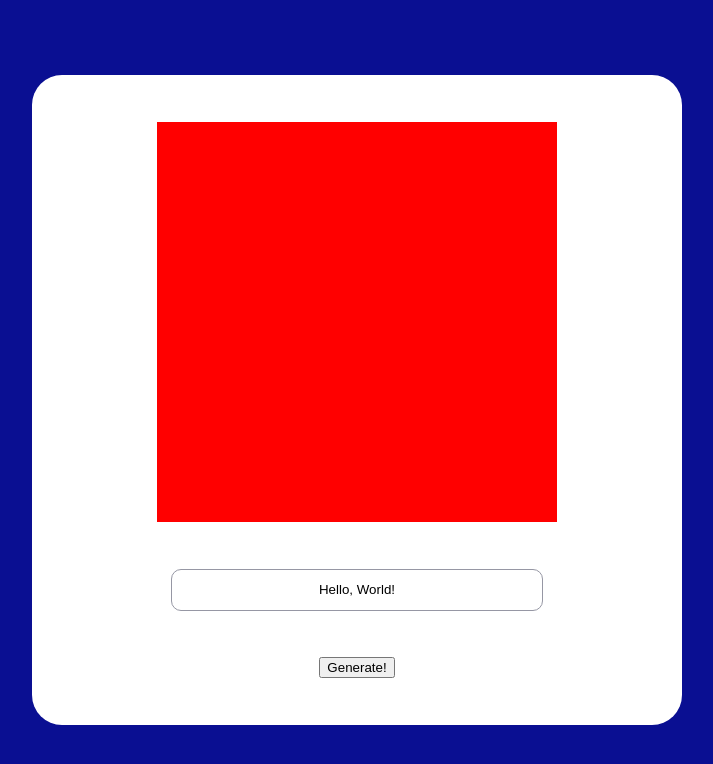
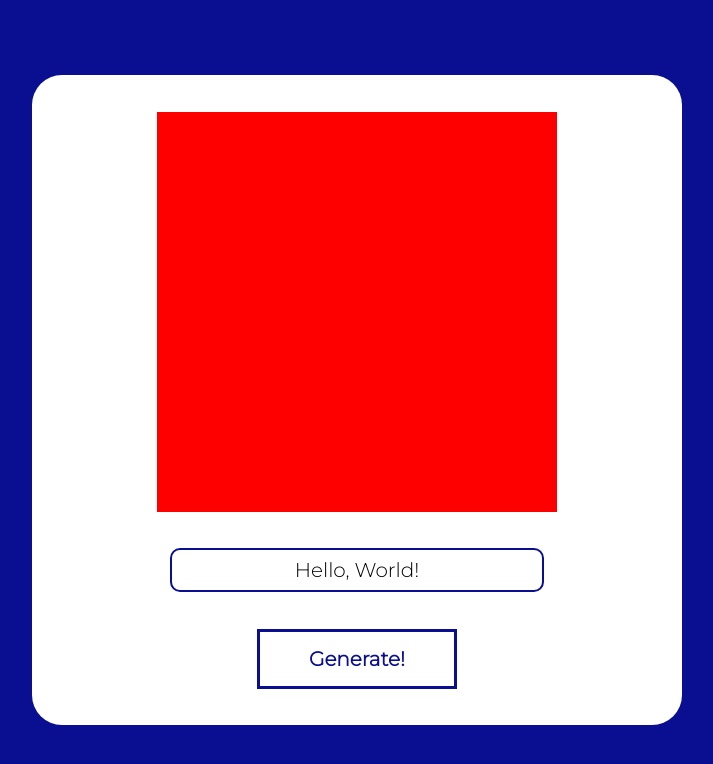
Before and after one commit to tinkyrain/QRCode, a JavaScript app: page / in a window 1280 px wide. Shown: the top 764 px of the page, without its empty margins (283-996 px from the left). Built offline with nearby package versions, Linux system fonts and the light colour scheme; the HTML template or start-up script is replaced by a standard one.

Commit message:
style btn

```diff
--- a/src/components/Button.css
+++ b/src/components/Button.css
@@ -0,0 +1,23 @@
+.btn{
+    width: 200px;
+    height: 60px;
+
+    border: 3px solid #0a0f92;
+    color: #0a0f92;
+
+    background: white;
+
+    cursor: pointer;
+    font-family: 'Montserrat', sans-serif;
+
+    font-size: 20px;
+    font-weight: 600;
+
+    transition: all 0.3s ease 0s;
+}
+
+.btn:hover{
+    background: #0a0f92;
+    color: white;
+    transition: all 0.3s ease 0s;
+}
--- a/src/components/Input.css
+++ b/src/components/Input.css
@@ -3,11 +3,13 @@
     height: 40px;
 
     border-radius: 10px;
-    border: 1px solid #9697a4;
+    border: 2px solid #0a0f92;
 
     padding: 0 10px;
 
     outline: none;
 
     text-align: center;
+    font-family: 'Montserrat', sans-serif;
+    font-size: 20px;
 }
--- a/src/components/Input.js
+++ b/src/components/Input.js
@@ -2,7 +2,7 @@ import './Input.css'
 
 const Input = () => {
     return(
-        <input type='text' className="input" defaultValue='Hello, World!'/>
+        <input type='text' className="input" defaultValue='Hello, World!' placeholder='Enter your text!'/>
     );
 }
 
--- a/src/index.css
+++ b/src/index.css
@@ -1,3 +1,5 @@
+@import url('https://fonts.googleapis.com/css2?family=Montserrat:wght@300&display=swap');
+
 body {
   margin: 0;
   padding: 0;
```
